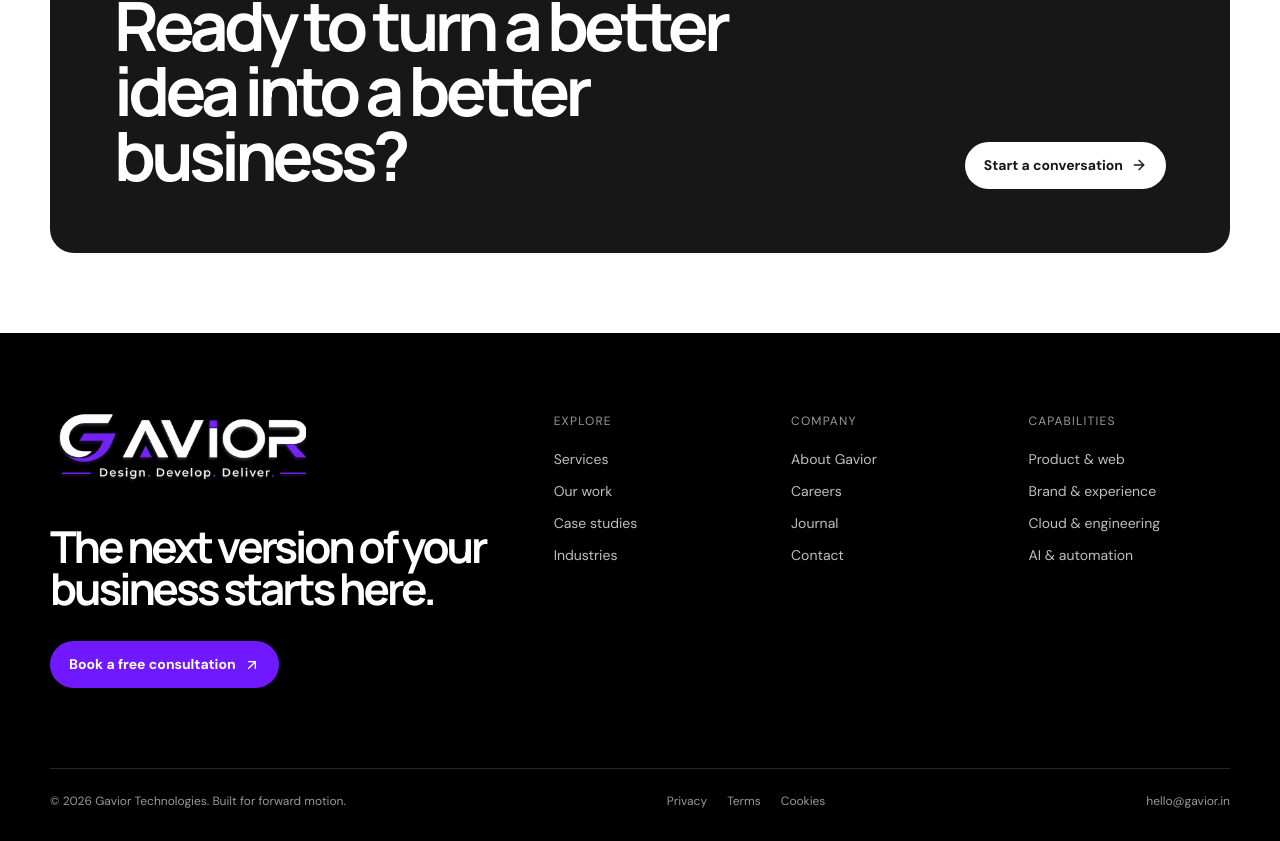
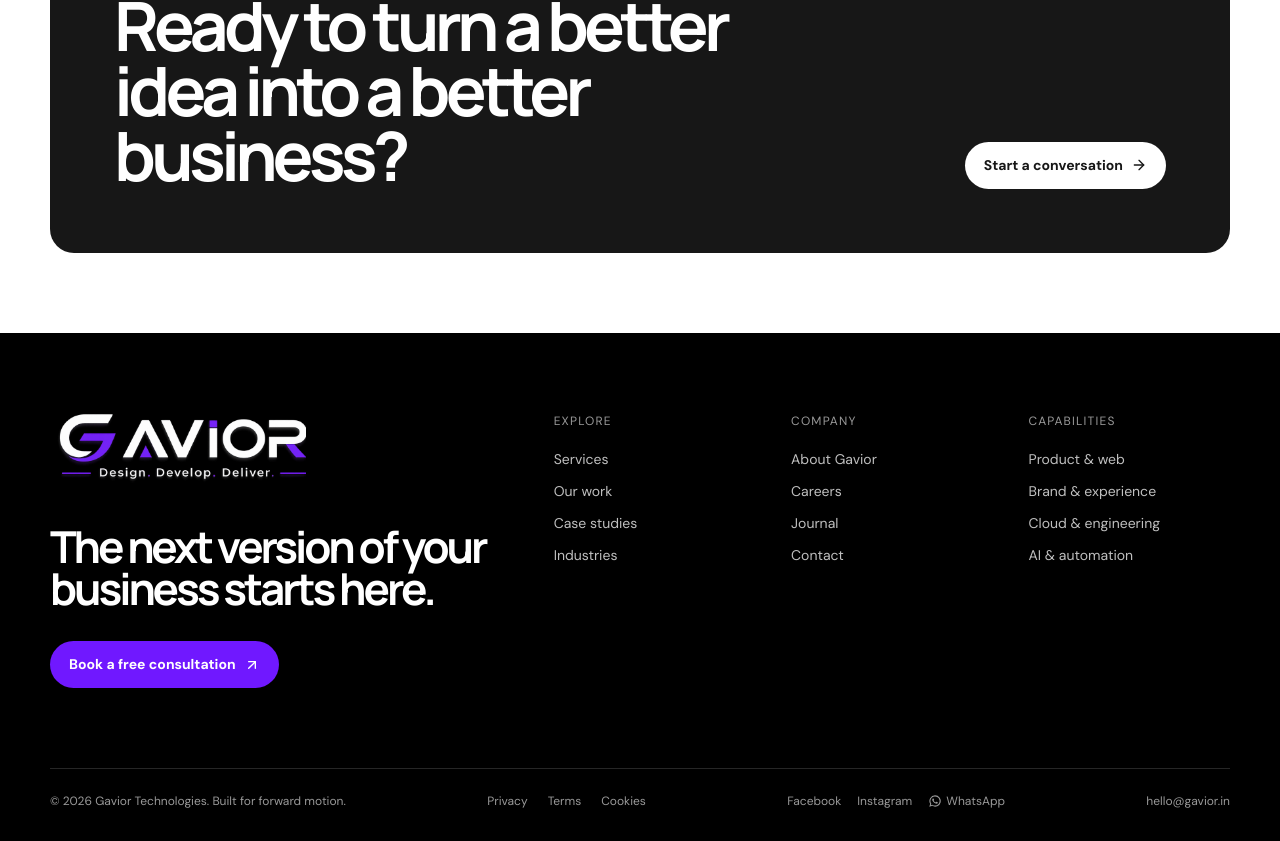
Before and after one commit to abhishekcloudops/gaviorlanding, a Next.js app: page / in a window 1280 px wide. Shown: the part 7997-8838 px from the top of the page. Built offline with nearby package versions, Linux system fonts and the light colour scheme.

Commit message:
feat: add social links to footer, update SEO metadata for localization, and adjust GTM script strategy and image accessibility

```diff
--- a/src/app/layout.tsx
+++ b/src/app/layout.tsx
@@ -31,6 +31,13 @@ export const metadata: Metadata = {
   ],
   alternates: {
     canonical: "./",
+    // Gavior currently publishes one English version. Declaring it explicitly
+    // prevents regional crawlers from treating duplicate URL variants as a
+    // separate language version.
+    languages: {
+      "en-IN": "./",
+      en: "./",
+    },
   },
   robots: {
     index: true,
@@ -79,6 +86,10 @@ export default function RootLayout({
     url: "https://gavior.in",
     logo: "https://gavior.in/brand/gavior-logo-light.png",
     email: "hello@gavior.in",
+    sameAs: [
+      "https://www.facebook.com/profile.php?id=61592622064419",
+      "https://www.instagram.com/gavior.in/",
+    ],
     description:
       "Digital transformation company delivering custom website development, enterprise SaaS applications, cloud infrastructure, and AI automation.",
     address: {
@@ -116,7 +127,7 @@ export default function RootLayout({
     <html lang="en" className={`${display.variable} ${body.variable}`}>
       <head>
         {/* Google Tag Manager */}
-        <Script id="google-tag-manager" strategy="beforeInteractive">
+        <Script id="google-tag-manager" strategy="afterInteractive">
           {`(function(w,d,s,l,i){w[l]=w[l]||[];w[l].push({'gtm.start':
 new Date().getTime(),event:'gtm.js'});var f=d.getElementsByTagName(s)[0],
 j=d.createElement(s),dl=l!='dataLayer'?'&l='+l:'';j.async=true;j.src=
--- a/src/app/page.tsx
+++ b/src/app/page.tsx
@@ -15,9 +15,13 @@ import Link from "next/link";
 
 export const metadata: Metadata = {
   title: "Gavior — Web Development, AI Automation & Digital Products",
-  description: "Gavior is an India-based digital product partner for custom websites, SaaS development, cloud engineering and AI automation—built for growth, speed and clarity.",
+  description: "Gavior builds custom websites, SaaS products, cloud systems and AI automation for ambitious businesses across India and beyond.",
   alternates: {
     canonical: "/",
+    languages: {
+      "en-IN": "/",
+      en: "/",
+    },
   },
 };
 
--- a/src/components/sections.tsx
+++ b/src/components/sections.tsx
@@ -39,7 +39,7 @@ export function KineticHero() {
           src="/brand/gavior-sky-hero-v2.webp"
           srcSet="/brand/gavior-sky-hero-mobile-v4.webp 400w, /brand/gavior-sky-hero-mobile-v3.webp 800w, /brand/gavior-sky-hero-v2.webp 1672w"
           sizes="(max-width: 600px) 42vw, 38vw"
-          alt=""
+          alt="Abstract sky illustration in Gavior brand colours"
           width="1672"
           height="941"
           fetchPriority="high"
--- a/src/components/site-footer.tsx
+++ b/src/components/site-footer.tsx
@@ -1,6 +1,8 @@
 import Image from "next/image";
 import Link from "next/link";
 import { ArrowUpRight } from "lucide-react";
+import { WhatsAppIcon } from "@/components/whatsapp-icon";
+import { GENERAL_WHATSAPP_MESSAGE, whatsappUrl } from "@/lib/whatsapp";
 const cols = [
   [
     "Explore",
@@ -86,6 +88,32 @@ export function Footer() {
             <Link href="/terms" className="hover:text-white transition-colors">Terms</Link>
             <Link href="/cookie-policy" className="hover:text-white transition-colors">Cookies</Link>
           </div>
+          <div className="flex items-center gap-4">
+            <a
+              href="https://www.facebook.com/profile.php?id=61592622064419"
+              target="_blank"
+              rel="noreferrer"
+              className="hover:text-white transition-colors"
+            >
+              Facebook
+            </a>
+            <a
+              href="https://www.instagram.com/gavior.in/"
+              target="_blank"
+              rel="noreferrer"
+              className="hover:text-white transition-colors"
+            >
+              Instagram
+            </a>
+            <a
+              href={whatsappUrl(GENERAL_WHATSAPP_MESSAGE)}
+              target="_blank"
+              rel="noreferrer"
+              className="inline-flex items-center gap-1 hover:text-white transition-colors"
+            >
+              <WhatsAppIcon className="h-3.5 w-3.5" /> WhatsApp
+            </a>
+          </div>
           <a href="mailto:hello@gavior.in" className="hover:text-white transition-colors">hello@gavior.in</a>
         </div>
       </div>
```
